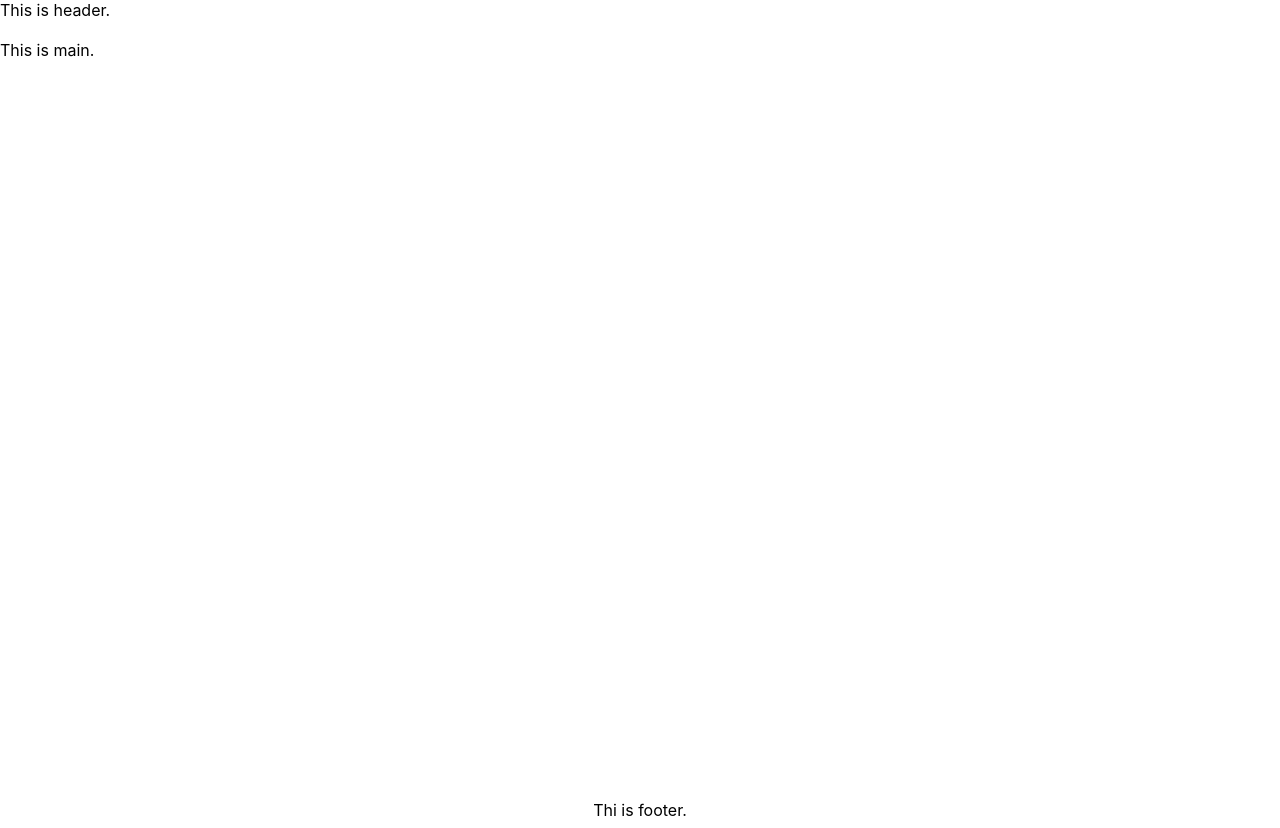
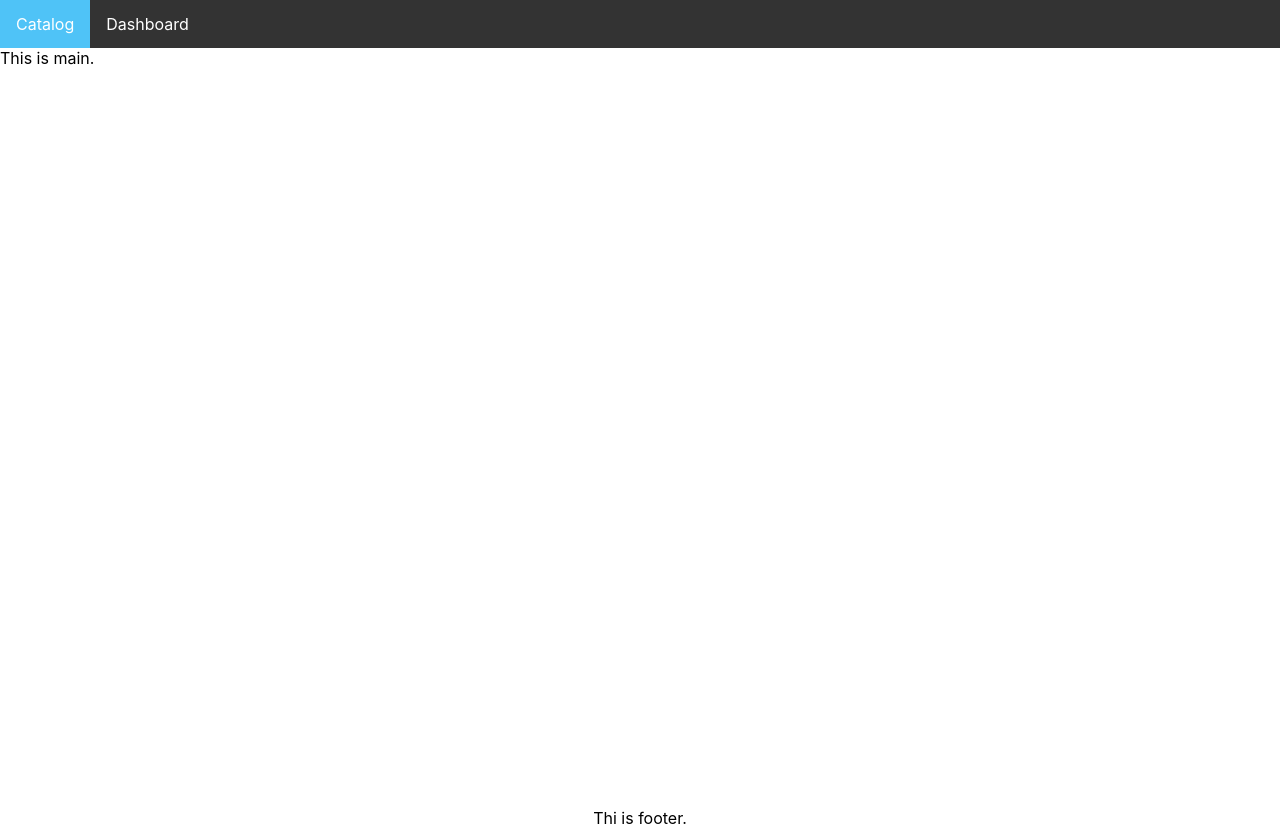
Before and after one commit to lahirusandaruwan7/library-management-system, a React (Create React App) app: page / in a window 1280 px wide. Built offline with nearby package versions, Linux system fonts and the light colour scheme.

Commit message:
Add Navbar component

```diff
--- a/src/App.js
+++ b/src/App.js
@@ -1,10 +1,20 @@
 import React from "react";
 import { Header, Main, Footer } from "./components/Layout";
-
+import { Navbar, NavItem, NavLink } from "./components/Navbar";
 function App() {
   return (
     <>
-      <Header>This is header.</Header>
+      <Header>
+        <Navbar>
+          <NavItem>
+          <NavLink href="#">Catalog</NavLink>
+          </NavItem>
+          <NavItem>
+          <NavLink href="#">Dashboard</NavLink>
+          </NavItem>
+          </Navbar>
+      </Header>
+
       <Main>This is main.</Main>
       <Footer>Thi is footer.</Footer>
     </>
--- a/src/components/Layout.js
+++ b/src/components/Layout.js
@@ -2,7 +2,7 @@
 
 
 export const Header = styled.header`
-  height: 5vh;
+
 `;
 export const Main = styled.main`
   height: 95vh;
--- /dev/null
+++ b/src/components/Navbar.js
@@ -0,0 +1,27 @@
+import styled from "styled-components/";
+
+export const Navbar = styled.ul`
+    list-style:none;
+    margin 0;
+    padding 0;
+    overflow:hidden;
+    background-color:#333
+`;
+export const NavItem = styled.li`
+  float: left;
+`;
+
+export const NavLink = styled.a`
+  display: block;
+  color: white;
+  text-align: center;
+  padding: 14px 16px;
+  text-decoration: none;
+
+  :hover {
+    background-color: #4fc3f7;
+  }
+  .active {
+    background-color: #04aa6d;
+  }
+`;
```
